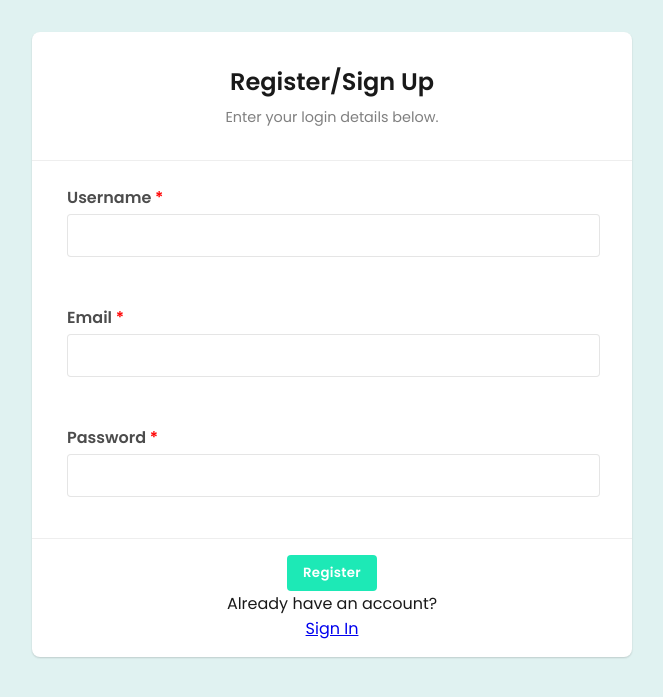
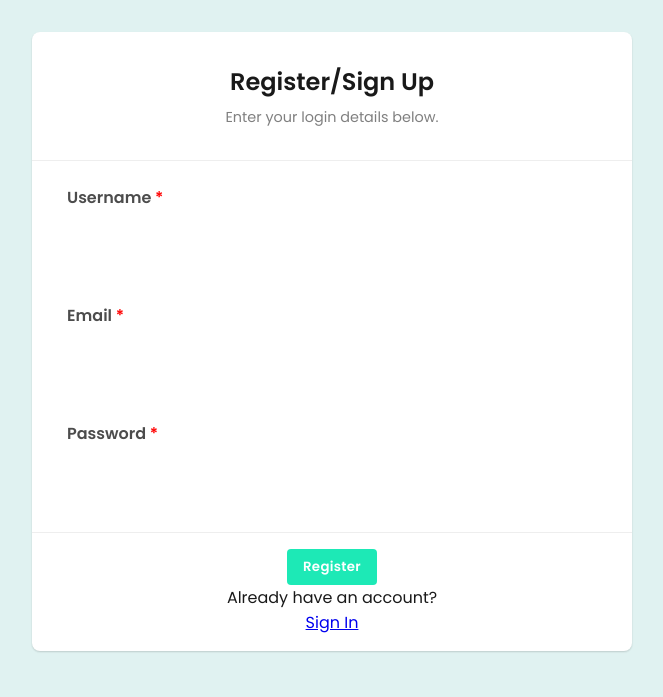
Before and after one commit to givemyresume/website, a Django app: page /register in a window 1280 px wide. Shown: the top 697 px of the page, without its empty margins (308-971 px from the left). Run offline with Django 3.2, Linux system fonts and the light colour scheme.

Commit message:
Update register.html

```diff
--- a/App/templates/register.html
+++ b/App/templates/register.html
@@ -8,6 +8,14 @@
    Give My Resume
   </title>
   <link href="{% static './style.css' %}" rel="stylesheet"/>
+  <style>
+    input:invalid {
+      border: red solid;
+    }
+    input:valid {
+      border: aquamarine;
+    }
+  </style>
  </head>
  <body>
   <!-- partial:index.partial.html -->
```
